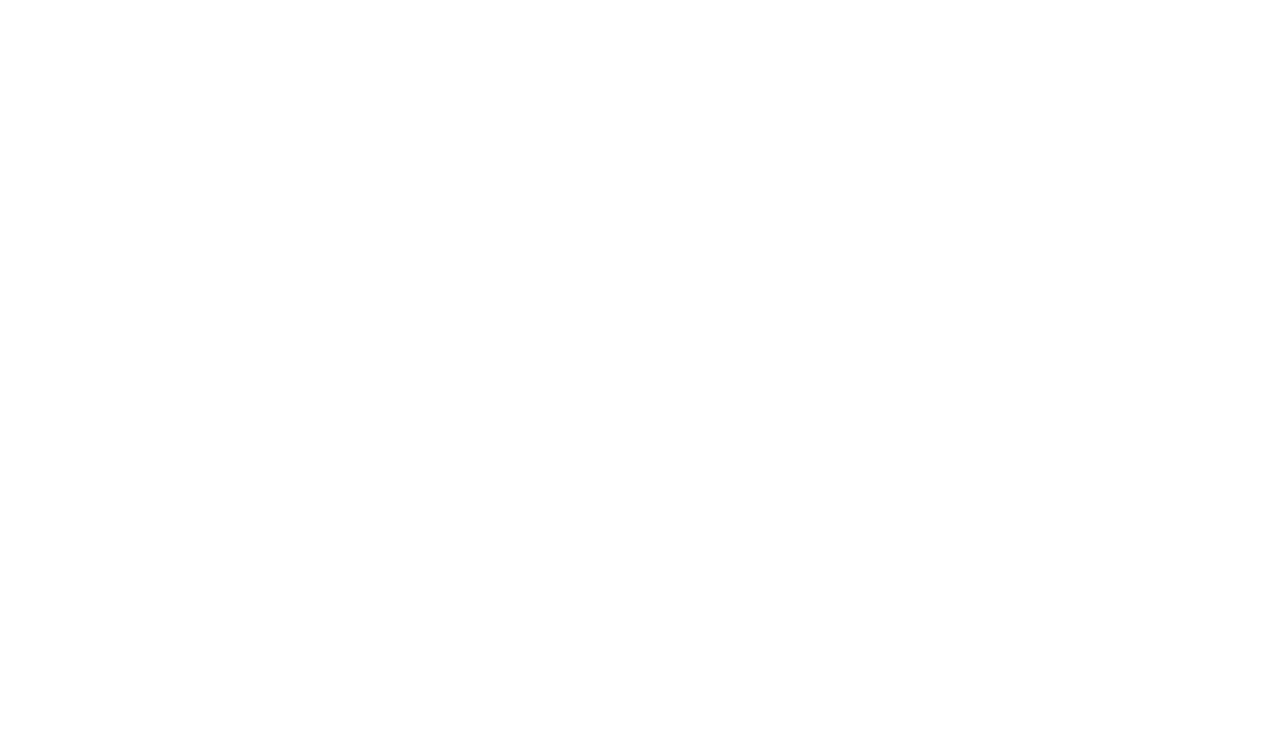
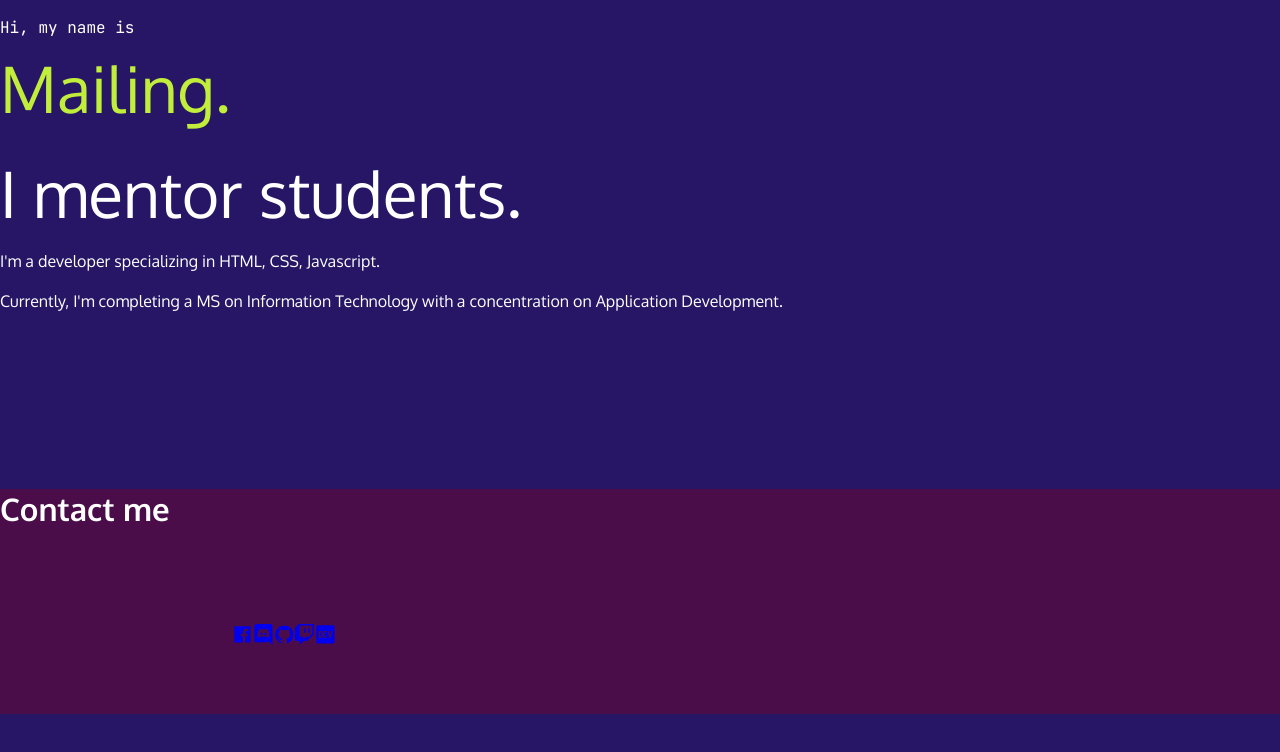
Before and after one commit to MailingDelgadoMedina/plainPortfolio, a plain HTML site: page index.html in a window 1280 px wide. Drawn offline with Linux system fonts and the light colour scheme.

Commit message:
added style to intro and to footer

```diff
--- a/index.html
+++ b/index.html
@@ -4,9 +4,74 @@
     <meta charset="UTF-8">
     <meta http-equiv="X-UA-Compatible" content="IE=edge">
     <meta name="viewport" content="width=device-width, initial-scale=1.0">
-    <title>Document</title>
+
+    <link rel="stylesheet" href="styles.css">
+    <link rel="shortcut icon" href="./assets/favicon.ico" type="image/x-icon">
+    <title>Porfolio</title>
+
+<!-- Google Font (JetBrains) -->
+
+    <link rel="preconnect" href="https://fonts.googleapis.com">
+<link rel="preconnect" href="https://fonts.gstatic.com" crossorigin>
+<link href="https://fonts.googleapis.com/css2?family=JetBrains+Mono:ital,wght@0,100;0,200;0,300;0,400;0,500;0,600;0,700;0,800;1,100;1,200;1,300;1,400;1,500;1,600;1,700;1,800&display=swap" rel="stylesheet">
+
+<!-- Google Font (Oxygen) -->
+<link rel="preconnect" href="https://fonts.googleapis.com">
+<link rel="preconnect" href="https://fonts.gstatic.com" crossorigin>
+<link href="https://fonts.googleapis.com/css2?family=JetBrains+Mono:ital,wght@1,100&family=Oxygen:wght@300;400;700&display=swap" rel="stylesheet">
+
 </head>
 <body>
 
+
+
+<div class="navbar">
+
+</div>
+
+<section class="intro">
+
+<p class="nombre">Hi, my name is <span>Mailing.</span></p>
+
+    <h2>
+        I mentor students.
+    </h2>
+    <p>
+        I'm a developer specializing in HTML, CSS, Javascript.
+    </p>
+
+    <p>    Currently, I'm completing a MS on Information Technology with a concentration on Application Development.   </p>
+
+
+</section>
+
+
+<footer>
+<div class="contact">
+
+    <h2>Contact me </h2>
+
+
+<ul>
+    <li><a href="facebook"> <svg stroke="currentColor" fill="currentColor" stroke-width="0" viewBox="0 0 1024 1024" height="1em" width="1em" xmlns="http://www.w3.org/2000/svg"><path d="M880 112H144c-17.7 0-32 14.3-32 32v736c0 17.7 14.3 32 32 32h736c17.7 0 32-14.3 32-32V144c0-17.7-14.3-32-32-32zm-92.4 233.5h-63.9c-50.1 0-59.8 23.8-59.8 58.8v77.1h119.6l-15.6 120.7h-104V912H539.2V602.2H434.9V481.4h104.3v-89c0-103.3 63.1-159.6 155.3-159.6 44.2 0 82.1 3.3 93.2 4.8v107.9z"></path></svg>  </a> </li>
+
+    <li><a href="discord"><svg stroke="currentColor" fill="currentColor" stroke-width="0" viewBox="0 0 448 512" height="1em" width="1em" xmlns="http://www.w3.org/2000/svg"><path d="M297.216 243.2c0 15.616-11.52 28.416-26.112 28.416-14.336 0-26.112-12.8-26.112-28.416s11.52-28.416 26.112-28.416c14.592 0 26.112 12.8 26.112 28.416zm-119.552-28.416c-14.592 0-26.112 12.8-26.112 28.416s11.776 28.416 26.112 28.416c14.592 0 26.112-12.8 26.112-28.416.256-15.616-11.52-28.416-26.112-28.416zM448 52.736V512c-64.494-56.994-43.868-38.128-118.784-107.776l13.568 47.36H52.48C23.552 451.584 0 428.032 0 398.848V52.736C0 23.552 23.552 0 52.48 0h343.04C424.448 0 448 23.552 448 52.736zm-72.96 242.688c0-82.432-36.864-149.248-36.864-149.248-36.864-27.648-71.936-26.88-71.936-26.88l-3.584 4.096c43.52 13.312 63.744 32.512 63.744 32.512-60.811-33.329-132.244-33.335-191.232-7.424-9.472 4.352-15.104 7.424-15.104 7.424s21.248-20.224 67.328-33.536l-2.56-3.072s-35.072-.768-71.936 26.88c0 0-36.864 66.816-36.864 149.248 0 0 21.504 37.12 78.08 38.912 0 0 9.472-11.52 17.152-21.248-32.512-9.728-44.8-30.208-44.8-30.208 3.766 2.636 9.976 6.053 10.496 6.4 43.21 24.198 104.588 32.126 159.744 8.96 8.96-3.328 18.944-8.192 29.44-15.104 0 0-12.8 20.992-46.336 30.464 7.68 9.728 16.896 20.736 16.896 20.736 56.576-1.792 78.336-38.912 78.336-38.912z"></path></svg>   </a> </li>
+
+    <li><a href="github"> <svg stroke="currentColor" fill="currentColor" stroke-width="0" viewBox="0 0 1024 1024" height="1em" width="1em" xmlns="http://www.w3.org/2000/svg"><path d="M511.6 76.3C264.3 76.2 64 276.4 64 523.5 64 718.9 189.3 885 363.8 946c23.5 5.9 19.9-10.8 19.9-22.2v-77.5c-135.7 15.9-141.2-73.9-150.3-88.9C215 726 171.5 718 184.5 703c30.9-15.9 62.4 4 98.9 57.9 26.4 39.1 77.9 32.5 104 26 5.7-23.5 17.9-44.5 34.7-60.8-140.6-25.2-199.2-111-199.2-213 0-49.5 16.3-95 48.3-131.7-20.4-60.5 1.9-112.3 4.9-120 58.1-5.2 118.5 41.6 123.2 45.3 33-8.9 70.7-13.6 112.9-13.6 42.4 0 80.2 4.9 113.5 13.9 11.3-8.6 67.3-48.8 121.3-43.9 2.9 7.7 24.7 58.3 5.5 118 32.4 36.8 48.9 82.7 48.9 132.3 0 102.2-59 188.1-200 212.9a127.5 127.5 0 0 1 38.1 91v112.5c.8 9 0 17.9 15 17.9 177.1-59.7 304.6-227 304.6-424.1 0-247.2-200.4-447.3-447.5-447.3z"></path></svg>  </a> </li>
+
+    <li><a href="twitch"> <svg stroke="currentColor" fill="currentColor" stroke-width="0" viewBox="0 0 512 512" height="1em" width="1em" xmlns="http://www.w3.org/2000/svg"><path d="M391.17,103.47H352.54v109.7h38.63ZM285,103H246.37V212.75H285ZM120.83,0,24.31,91.42V420.58H140.14V512l96.53-91.42h77.25L487.69,256V0ZM449.07,237.75l-77.22,73.12H294.61l-67.6,64v-64H140.14V36.58H449.07Z"></path></svg>  </a> </li>
+
+    <li><a href="dev.to"> <svg stroke="currentColor" fill="currentColor" stroke-width="0" viewBox="0 0 448 512" height="1em" width="1em" xmlns="http://www.w3.org/2000/svg"><path d="M120.12 208.29c-3.88-2.9-7.77-4.35-11.65-4.35H91.03v104.47h17.45c3.88 0 7.77-1.45 11.65-4.35 3.88-2.9 5.82-7.25 5.82-13.06v-69.65c-.01-5.8-1.96-10.16-5.83-13.06zM404.1 32H43.9C19.7 32 .06 51.59 0 75.8v360.4C.06 460.41 19.7 480 43.9 480h360.2c24.21 0 43.84-19.59 43.9-43.8V75.8c-.06-24.21-19.7-43.8-43.9-43.8zM154.2 291.19c0 18.81-11.61 47.31-48.36 47.25h-46.4V172.98h47.38c35.44 0 47.36 28.46 47.37 47.28l.01 70.93zm100.68-88.66H201.6v38.42h32.57v29.57H201.6v38.41h53.29v29.57h-62.18c-11.16.29-20.44-8.53-20.72-19.69V193.7c-.27-11.15 8.56-20.41 19.71-20.69h63.19l-.01 29.52zm103.64 115.29c-13.2 30.75-36.85 24.63-47.44 0l-38.53-144.8h32.57l29.71 113.72 29.57-113.72h32.58l-38.46 144.8z"></path></svg>  </a> </li>
+</ul>
+
+
+</div>
+
+
+</footer>
+
+
+
+
 </body>
 </html>
--- a/styles.css
+++ b/styles.css
@@ -0,0 +1,97 @@
+/* variables declared here - these are the colors for our pages, as well as the font stacks and sizes. */
+:root {
+    --dkpurple: #271666;
+    --navyblue: #1B3DA8;
+    --purple: #7F2FF0;
+    --plum: #4b0d49;
+    --lplum: #8716A1;
+    --hotmag: #ff17e4;
+    --neongreen: #C0EE3B;
+    --font-size: 1.3rem;
+    --mono: "JetBrains Mono", monospace;
+    --sans: "Oxygen", sans-serif;
+}
+/* border box model: https://css-tricks.com/box-sizing/ */
+html {
+    box-sizing: border-box;
+}
+*,
+*::before,
+*::after {
+    box-sizing: inherit;
+}
+
+body{
+    padding: 0;
+    margin: 0;
+    font-family: var(--sans);
+    background-color: var(--dkpurple);
+    color: white;
+    font-size: var(--font-size);
+
+}
+
+h1,
+h2,
+h3 {
+    margin: 0;
+}
+
+/* Estilos del INTRO */
+
+.intro{
+    padding-bottom: 10rem;
+}
+
+.intro p {
+
+    font-size: 1rem;
+    line-height: 1.5;
+
+}
+
+.intro .nombre{
+    font-family: var(--mono);
+    }
+
+.nombre span{
+    font-family: var(--sans);
+    font-size: 4rem;
+    color: var(--neongreen);
+    display: block;
+}
+
+.intro h2{
+    font-size: 4rem;
+    font-weight: normal;
+}
+
+
+/* FIN de ESTILOS DE INTRO */
+
+
+
+/* Estilos del footer */
+
+footer{
+    margin: 0;
+    padding: 0;
+    background-color: var(--plum);
+
+}
+
+.contact{
+    align-items: center;
+}
+
+ul{
+    display: flex;
+    padding-top: 4rem;
+    padding-bottom: 4rem;
+ margin: 2rem 12rem;
+
+}
+
+li{
+    list-style-type: none;
+}
```
Also changed, not shown: assets/favicon.ico (added), assets/favicon_io/android-chrome-192x192.png (added), assets/favicon_io/android-chrome-512x512.png (added), assets/favicon_io/apple-touch-icon.png (added), assets/favicon_io/favicon-16x16.png (added), assets/favicon_io/favicon-32x32.png (added), assets/favicon_io/site.webmanifest (added), assets/myprofilepicPro.png (added), 1 other file.
